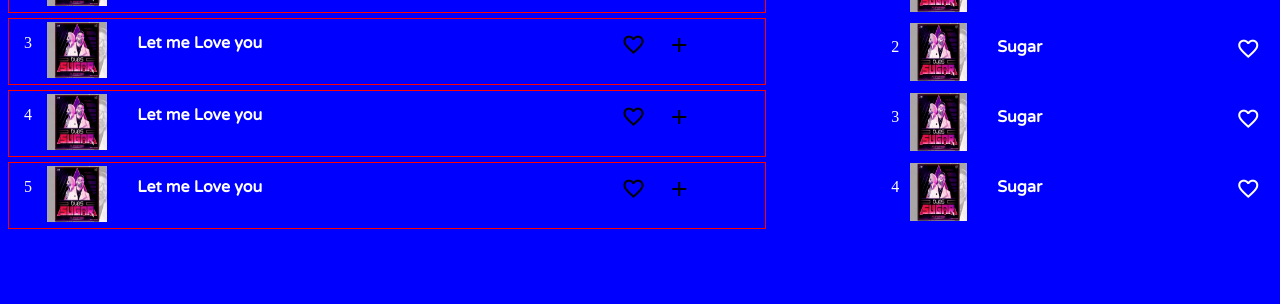
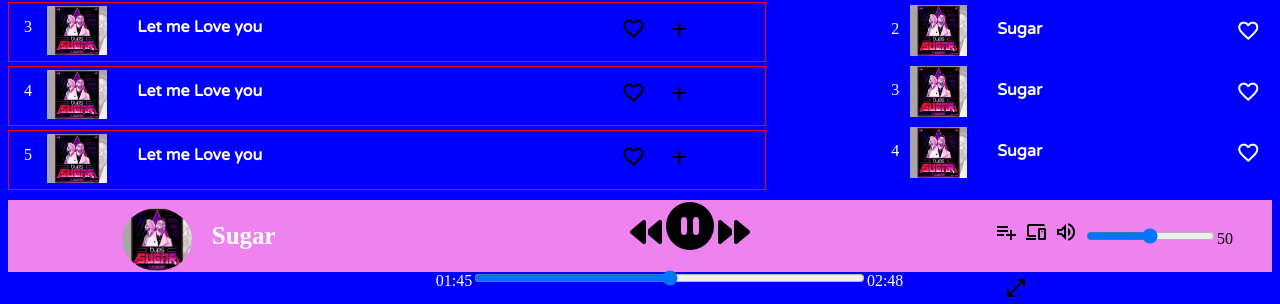
Before and after one commit to hiesenebrg/music_player_frontend, a website: page index.html in a window 1280 px wide. Shown: the part 526-830 px from the top of the page. Before the commit the page ends 800 px from the top, so only its background shows below. Drawn offline with nearby package versions, Linux system fonts and the light colour scheme.

Commit message:
bottom section created

```diff
--- a/index.html
+++ b/index.html
@@ -9,8 +9,12 @@
       src="https://kit.fontawesome.com/c51211b4b2.js"
       crossorigin="anonymous"
     ></script>
+    <link rel="stylesheet" href="https://fonts.googleapis.com/css2?family=Material+Symbols+Outlined:opsz,wght,FILL,GRAD@48,400,0,0" />
     <link rel="stylesheet" href="https://fonts.googleapis.com/css2?family=Material+Symbols+Outlined:opsz,wght,FILL,GRAD@20..48,100..700,0..1,-50..200" />
-    <link rel="stylesheet" href="https://fonts.googleapis.com/css2?family=Material+Symbols+Outlined:opsz,wght,FILL,GRAD@48,400,0,0" />
+    <link rel="stylesheet" href="https://fonts.googleapis.com/css2?family=Material+Symbols+Outlined:opsz,wght,FILL,GRAD@48,1600,0,0" />
+    <link rel="stylesheet" href="https://fonts.googleapis.com/css2?family=Material+Symbols+Outlined:opsz,wght,FILL,GRAD@48,1600,0,0" />
+    <link rel="stylesheet" href="https://fonts.googleapis.com/css2?family=Material+Symbols+Outlined:opsz,wght,FILL,GRAD@20..48,100..700,0..1,-50..200" />
+    <link rel="stylesheet" href="https://fonts.googleapis.com/css2?family=Material+Symbols+Outlined:opsz,wght,FILL,GRAD@48,1600,0,0" />
     <title>Static Template</title>
   </head>
 
@@ -150,7 +154,32 @@
 
     </div>
     </div>
+    <div class="bottom">
+      <div class="bottom-one">
+        <div class="bottom-one-image">
+          <img class="center" src="Media/images/suagr.jpg.webp">
 
+          </div>
+          <div class="bottom-song-name">Sugar</div>
+
+
+      </div>
+      <div class="bottom-two">
+        <div class="icons">
+        <span><i class="fa-solid fa-2x fa-backward"></i>  </span>
+        <span><i class="fa-solid fa-3x fa-circle-pause"></i> </span>
+        <span><i class="fa-solid fa-2x fa-forward"></i></span>
+        </div>
+         <div class="seek-icon" ><span>01:45</span><input type="range" name="range" min="0" max="100"><span>02:48</span></div>
+        </div>
+        <div  class="bottom-three">
+          <div class="playlist-icon" ><span class="material-symbols-outlined">playlist_add</span></div>
+          <div class="switch-icon" ><span class="material-symbols-outlined">devices</span></div>
+          <div class="sound" ><span class="material-symbols-outlined">volume_up</span><input type="range" name="range" min="0" max="100"><span>50</span></div>
+          <div class="full-screen" ><span class="material-symbols-outlined">open_in_full</span></div>
+        </div>
+
+    </div>
 
 
   </body>
--- a/styles.css
+++ b/styles.css
@@ -131,7 +131,7 @@ body {
   color: white;
 }
 .recents {
-  height: 45vh;
+  height: 40vh;
   display: flex;
   flex-direction: row;
   flex-wrap: wrap;
@@ -214,7 +214,7 @@ body {
   margin-left: 75px;
 }
 .recents-songs-one {
-  height: 18%;
+  height: 17.5%;
   margin-bottom: 5px;
   background-color: blue;
   display: flex;
@@ -245,3 +245,107 @@ body {
   padding-top: 14px;
   color: white;
 }
+.bottom {
+  height: 9vh;
+  margin: 0px 0px;
+  /* position: sticky; */
+  /* bottom: 0%; */
+  margin-top: 6px;
+  margin-bottom: 0%;
+  display: flex;
+  flex-direction: row;
+  flex-wrap: wrap;
+
+  background-color: violet;
+}
+.icons {
+  margin-left: 40%;
+  padding-top: 2px;
+  height: 65%;
+
+  /* border: 4px solid red; */
+  /* margin-left: 45%; */
+}
+.seek-icon {
+  /* margin-left: 25%; */
+  height: 20%;
+  margin-left: 8%;
+  margin-top: -2px;
+  /* border: 4px solid red; */
+  /* width: 60%; */
+  color: white;
+  margin-bottom: -13px;
+}
+.seek-icon input {
+  width: 70%;
+}
+.bottom-one {
+  width: 30%;
+
+  display: flex;
+  flex-direction: row;
+  flex-wrap: wrap;
+}
+.bottom-two {
+  width: 48%;
+
+  display: flex;
+  flex-direction: column;
+  flex-wrap: wrap;
+}
+.bottom-three {
+  width: 22%;
+
+  display: flex;
+  flex-direction: row;
+  flex-wrap: wrap;
+}
+.bottom-one-image {
+  padding-top: 8px;
+  padding-left: 30%;
+  height: 70px;
+  width: 70px;
+  /* background-color: white; */
+}
+.bottom-song-name {
+  padding-left: 20px;
+  font-size: 25px;
+  font-weight: bolder;
+  color: white;
+  text-align: center;
+  padding-top: 22px;
+  white-space: nowrap;
+  overflow: hidden;
+  text-overflow: ellipsis;
+}
+
+.bottom-one-image img {
+  border-radius: 50%;
+}
+.bottom-one-image span {
+  color: white;
+}
+.playlist-icon {
+  padding-top: 20px;
+  height: 15x;
+  width: 15px;
+  padding-right: 15px;
+}
+.switch-icon {
+  padding-top: 20px;
+  height: 15x;
+  width: 15px;
+  padding-right: 15px;
+}
+.sound span {
+  padding-top: 20px;
+  height: 15x;
+  width: 15px;
+  padding-right: 15px;
+}
+.full-screen {
+  padding-top: 28px;
+  height: 15x;
+  width: 15px;
+  padding-left: 10px;
+}
```
